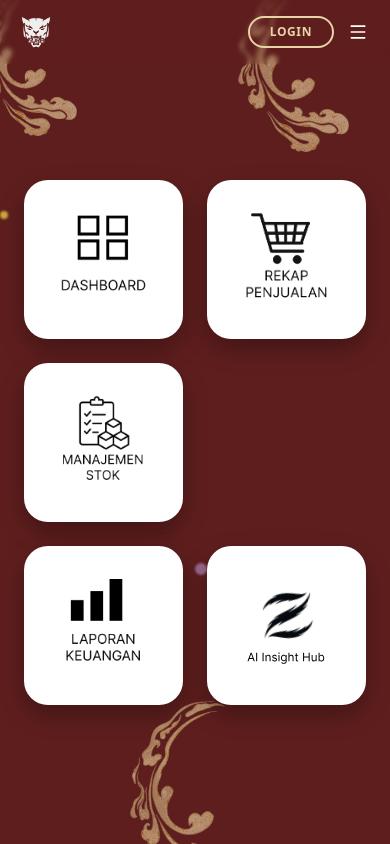
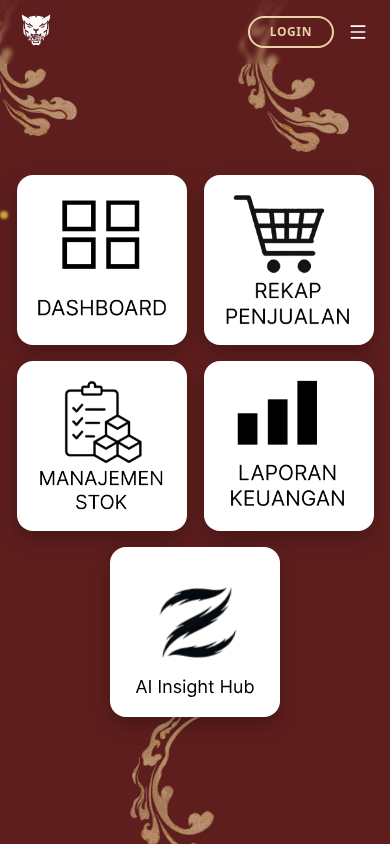
Before and after one commit to Mie-Yamin/Zura-UMKM, a React (Vite) app: page /menu in a window 390 px wide. Built offline with nearby package versions, Linux system fonts and the light colour scheme.

Commit message:
perbaikan page menu mobile

```diff
--- a/src/pages/MenuPage.tsx
+++ b/src/pages/MenuPage.tsx
@@ -6,15 +6,11 @@ export default function MenuPage() {
     const navigate = useNavigate();
     const [mobileMenuOpen, setMobileMenuOpen] = useState(false);
 
-    // 3 item di baris pertama
-    const topRowItems = [
+    // Gabungkan seluruh menu menjadi 1 array yang konsisten
+    const menuItems = [
         { title: "DASHBOARD", image: "/landingPage/dashboard.svg", path: "/dashboard" },
         { title: "REKAP PENJUALAN", image: "/landingPage/rekapPenjualan.svg", path: "/rekap" },
         { title: "MANAJEMEN STOK", image: "/landingPage/manajemenStok.svg", path: "/inventory" },
-    ];
-
-    // 2 item di baris kedua (ditengah)
-    const bottomRowItems = [
         { title: "LAPORAN KEUANGAN", image: "/landingPage/laporanKeuangan.svg", path: "/finance" },
         { title: "AI Insight Hub", image: "/landingPage/aiInsight.svg", path: "/ai-insights" },
     ];
@@ -92,7 +88,7 @@ export default function MenuPage() {
                         <button
                             type="button"
                             onClick={() => { navigate("/"); setMobileMenuOpen(false); }}
-                            className="w-full text-left text-sm px-3 py-2 rounded-lg text-white hover:bg-white/10 transition-all cursor-pointer"
+                            className="w-full text-left text-sm px-3 py-2 rounded-lg text-[#E8D3A7] hover:bg-white/10 transition-all cursor-pointer font-medium"
                         >
                             Home
                         </button>
@@ -103,50 +99,29 @@ export default function MenuPage() {
                 </div>
             )}
 
-            {/* Main Content Layout Simetris (3 di Atas, 2 di Bawah) */}
-            <main className="relative z-10 w-full h-full flex flex-col items-center justify-center px-6 md:px-12 pt-20 pb-10">
-                <div className="max-w-3xl w-full flex flex-col gap-6 sm:gap-8 md:gap-10">
-
-                    {/* Baris Pertama: 3 Kartu (Desktop) / 2 Kartu (Mobile) */}
-                    <div className="grid grid-cols-2 md:grid-cols-3 gap-6 sm:gap-8 md:gap-10">
-                        {topRowItems.map((item, index) => (
+            {/* Main Content Layout Rapih */}
+            <main className="relative z-10 w-full h-full flex flex-col items-center justify-center px-4 sm:px-6 md:px-12 pt-20 pb-8 overflow-y-auto">
+                <div className="max-w-3xl w-full grid grid-cols-2 md:grid-cols-3 gap-4 sm:gap-6 md:gap-8 justify-items-center">
+                    {menuItems.map((item, index) => {
+                        const isLastItem = index === menuItems.length - 1;
+                        return (
                             <button
                                 key={index}
                                 type="button"
                                 onClick={() => navigate(item.path)}
-                                className="group relative w-full aspect-square bg-white hover:bg-[#F5E8CE] rounded-3xl shadow-[0_10px_25px_rgba(0,0,0,0.3)] p-6 flex items-center justify-center transition-all duration-300 hover:scale-105 focus:outline-none overflow-hidden cursor-pointer"
+                                className={`group relative w-full max-w-[170px] sm:max-w-none aspect-square bg-white hover:bg-[#F5E8CE] rounded-2xl sm:rounded-3xl shadow-[0_8px_20px_rgba(0,0,0,0.25)] p-3 sm:p-5 md:p-6 flex items-center justify-center transition-all duration-300 hover:scale-105 focus:outline-none overflow-hidden cursor-pointer ${isLastItem ? "col-span-2 md:col-span-1 justify-self-center w-1/2 sm:w-full" : ""
+                                    }`}
                             >
-                                <div className="w-full h-full flex items-center justify-center p-2">
+                                <div className="w-full h-full flex items-center justify-center p-1">
                                     <img
                                         src={item.image}
                                         alt={item.title}
-                                        className="max-w-full max-h-full object-contain pointer-events-none scale-90 -translate-y-1"
+                                        className="max-w-full max-h-full object-contain pointer-events-none scale-95"
                                     />
                                 </div>
                             </button>
-                        ))}
-                    </div>
-
-                    {/* Baris Kedua: 2 Kartu Berada Tepat Di Tengah */}
-                    <div className="flex justify-center gap-6 sm:gap-8 md:gap-10">
-                        {bottomRowItems.map((item, index) => (
-                            <button
-                                key={index}
-                                type="button"
-                                onClick={() => navigate(item.path)}
-                                className="group relative w-[calc(50%-12px)] md:w-[calc(33.333%-18px)] aspect-square bg-white hover:bg-[#F5E8CE] rounded-3xl shadow-[0_10px_25px_rgba(0,0,0,0.3)] p-6 flex items-center justify-center transition-all duration-300 hover:scale-105 focus:outline-none overflow-hidden cursor-pointer"
-                            >
-                                <div className="w-full h-full flex items-center justify-center p-2">
-                                    <img
-                                        src={item.image}
-                                        alt={item.title}
-                                        className="max-w-full max-h-full object-contain pointer-events-none scale-90 -translate-y-1"
-                                    />
-                                </div>
-                            </button>
-                        ))}
-                    </div>
-
+                        );
+                    })}
                 </div>
             </main>
         </div>
```
Also changed, not shown: public/logo.png.
